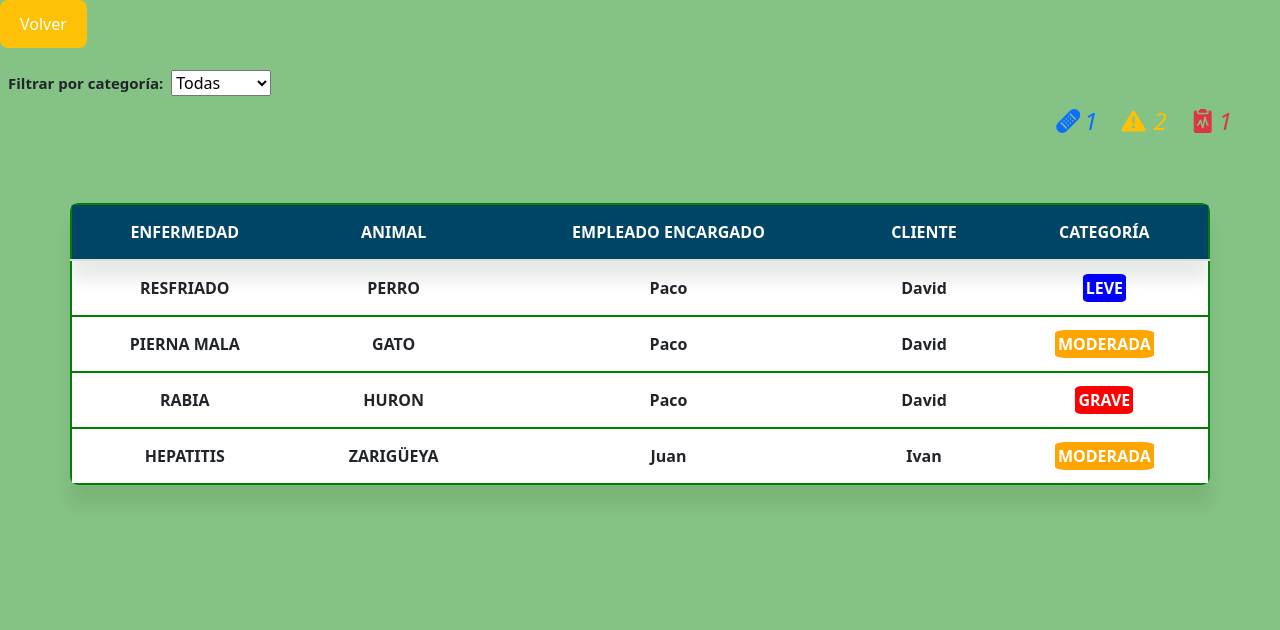
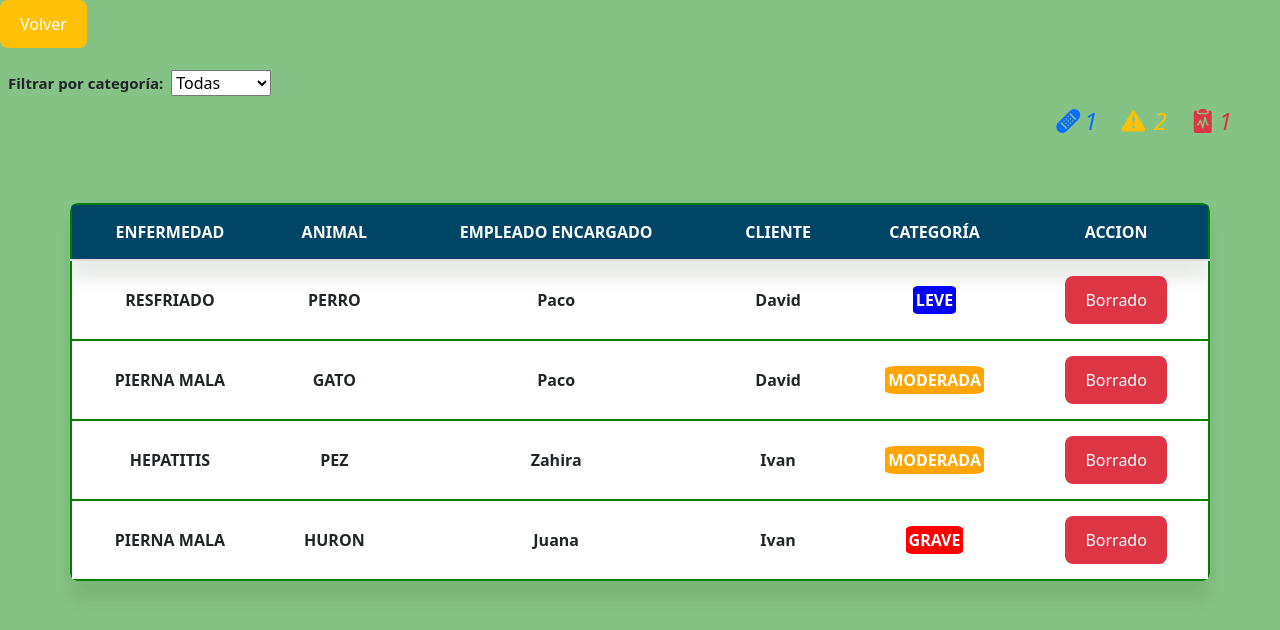
Before and after one commit to DavidAlonso858/Angular-Formulario, an Angular app: page /events in a window 1280 px wide. Shown: the top 630 px of the page. Built offline with nearby package versions, Linux system fonts and the light colour scheme; data requests are answered from the project's data file.

Commit message:
borrado mas o menos

```diff
--- a/db.json
+++ b/db.json
@@ -25,12 +25,8 @@
       "nombre": "Juan"
     },
     {
-      "id": 7,
+      "id": "7",
       "nombre": "David"
-    },
-    {
-      "id": 8,
-      "nombre": "Marco"
     }
   ],
   "eventos": [
@@ -62,29 +58,29 @@
     },
     {
       "id": "3",
-      "enfermedad": "rabia",
-      "animal": "huron",
-      "categoria": "grave",
-      "fecha": "2024-01-01",
+      "enfermedad": "Hepatitis",
+      "animal": "pez",
+      "categoria": "moderada",
+      "fecha": "2025-02-03T12:40:20.000Z",
       "empleado": {
-        "id": 1,
-        "nombre": "Paco"
+        "id": "4",
+        "nombre": "Zahira"
       },
-      "cliente": "David",
-      "fechaCreacion": "2025-01-13"
+      "cliente": "Ivan",
+      "fechaCreacion": "2025-02-18T12:40:47.767Z"
     },
     {
-      "id": "4",
-      "enfermedad": "Hepatitis",
-      "animal": "zarigüeya",
-      "categoria": "moderada",
-      "fecha": "2002-09-01T22:00:00.000Z",
+      "id": 4,
+      "enfermedad": "Pierna Mala",
+      "animal": "Huron",
+      "categoria": "grave",
+      "fecha": "2025-02-04T12:50:16.000Z",
       "empleado": {
-        "id": "6",
-        "nombre": "Juan"
+        "id": "2",
+        "nombre": "Juana"
       },
       "cliente": "Ivan",
-      "fechaCreacion": "2025-02-13T18:21:02.334Z"
+      "fechaCreacion": "2025-02-18T12:51:06.495Z"
     }
   ]
 }
--- a/src/app/components/lista-veterinario/lista-veterinario.component.css
+++ b/src/app/components/lista-veterinario/lista-veterinario.component.css
@@ -10,7 +10,6 @@ select:focus {
 }
 
 button {
-    background-color: #2c6b4f;
     color: white;
     padding: 12px 20px;
     border: none;
--- a/src/app/components/lista-veterinario/lista-veterinario.component.html
+++ b/src/app/components/lista-veterinario/lista-veterinario.component.html
@@ -9,10 +9,13 @@
 </select>
 
 <div class="d-flex justify-content-end mr-4">
-  <p class="mr-4 text-primary fs-4"><i class="bi bi-bandaid-fill"><span class="ml-1">{{eventsCount.leve}}</span></i></p> <!--Conteo-->
-  <p class="mr-4 text-warning fs-4"><i class="bi bi-exclamation-triangle-fill"><span class="ml-2">{{eventsCount.moderada}}</span></i></p>
+  <p class="mr-4 text-primary fs-4"><i class="bi bi-bandaid-fill"><span class="ml-1">{{eventsCount.leve}}</span></i></p>
   <!--Conteo-->
-  <p class="mr-4 text-danger fs-4"><i class="bi bi-clipboard2-pulse-fill"><span class="ml-1">{{eventsCount.grave}}</span></i></p> <!--Conteo-->
+  <p class="mr-4 text-warning fs-4"><i class="bi bi-exclamation-triangle-fill"><span
+        class="ml-2">{{eventsCount.moderada}}</span></i></p>
+  <!--Conteo-->
+  <p class="mr-4 text-danger fs-4"><i class="bi bi-clipboard2-pulse-fill"><span
+        class="ml-1">{{eventsCount.grave}}</span></i></p> <!--Conteo-->
 </div>
 
 <table class="container mt-5 mx-auto bg-white p-3">
@@ -22,6 +25,7 @@
     <th>Empleado Encargado</th>
     <th>Cliente</th>
     <th>Categoría</th>
+    <th>Accion</th>
   </thead>
   <tbody>
     <tr *ngFor="let event of events">
@@ -34,6 +38,7 @@
           {{ event.categoria.toUpperCase() }}
         </span>
       </td>
+      <td> <button class="btn btn-danger" (click)="borradoEvento(event.id)">Borrado</button></td>
     </tr>
   </tbody>
 
--- a/src/app/components/lista-veterinario/lista-veterinario.component.ts
+++ b/src/app/components/lista-veterinario/lista-veterinario.component.ts
@@ -1,4 +1,4 @@
-import { Component } from '@angular/core';
+import { ChangeDetectorRef, Component } from '@angular/core';
 import { CommonModule } from '@angular/common';
 import { EventosService } from '../../services/evento.service';
 import { EventVeterinario } from '../../model/eventVeterinario';
@@ -19,6 +19,7 @@ export class EventListComponent {
   allEvents: EventVeterinario[] = []; // usado para almacenar los eventos del service
   events: EventVeterinario[] = []; // para almacenar los eventos filtrado por una categoria
   eventsCount = { leve: 0, moderada: 0, grave: 0 };
+
   selectedCategory: string = '';
   constructor(private eventoService: EventosService) { }
 
@@ -53,4 +54,18 @@ export class EventListComponent {
       this.events = [...this.allEvents];
     }
   }
+
+  recargarEventos() {
+    this.eventoService.getEventos().subscribe(ev => {
+      this.allEvents = ev;
+      this.events = [...this.allEvents];  // Actualiza la lista visible
+    });
+  }
+
+  borradoEvento(id: number) {
+    this.eventoService.deleteEvento(id).subscribe(() => {
+      this.recargarEventos();
+    });
+  }
+
 }
--- a/src/app/services/empleado.service.ts
+++ b/src/app/services/empleado.service.ts
@@ -41,4 +41,5 @@ export class EmpleadoService {
   addEmpleado(empleado: Empleado) {
     return this.http.post(this.url, empleado);
   }
+
 }
--- a/src/app/services/evento.service.ts
+++ b/src/app/services/evento.service.ts
@@ -18,4 +18,8 @@ export class EventosService {
   addEvento(evento: EventVeterinario) {
     return this.http.post(this.url, evento);
   }
+
+  deleteEvento(id: number) {
+    return this.http.delete(`${this.url}/${id}`);
+  }
 }
```
